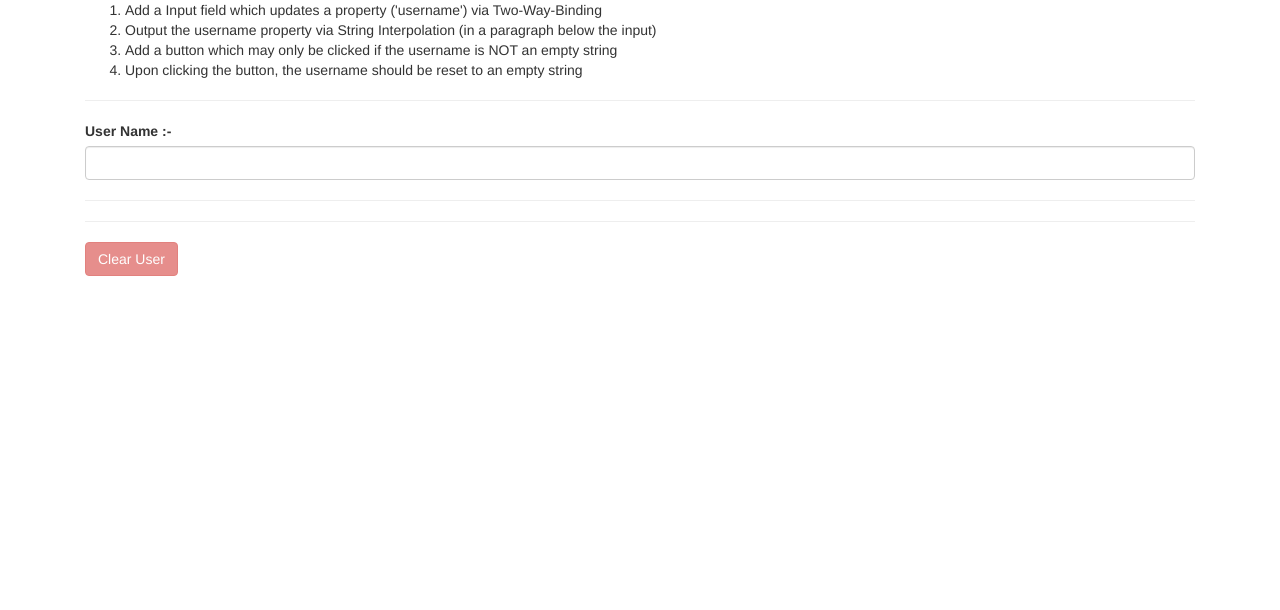
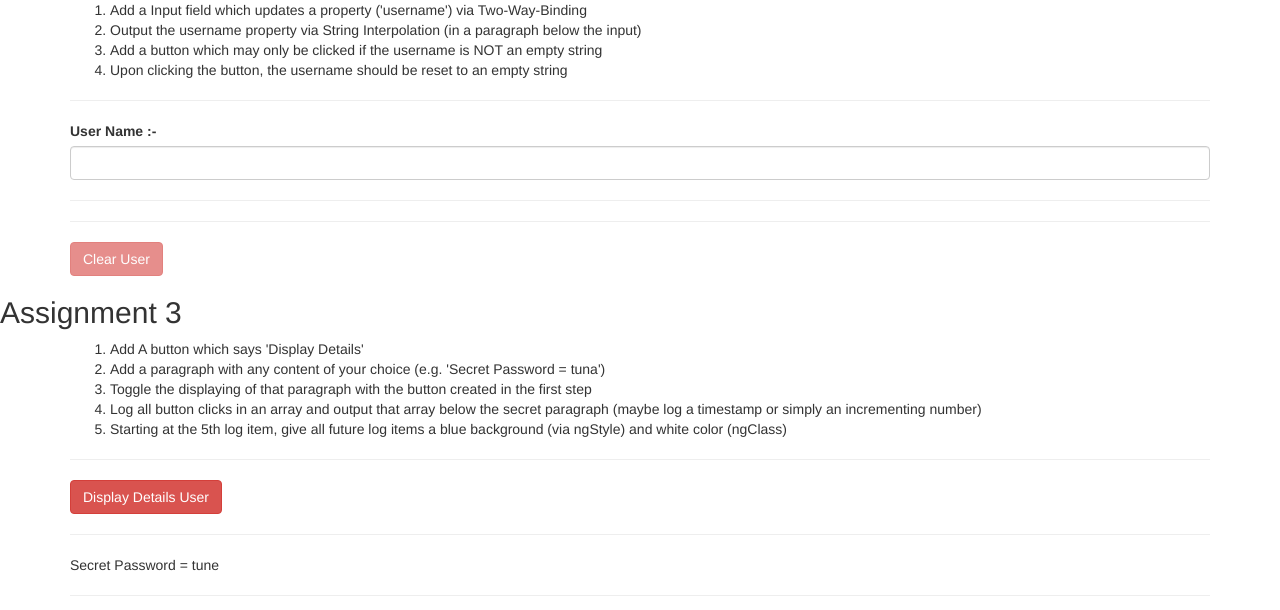
Before and after one commit to cjkrn/Angular-Tutorials, an Angular app: page / in a window 1280 px wide. Shown: the top 610 px of the page. Built offline with nearby package versions, Linux system fonts and the light colour scheme.

Commit message:
started Assignment 3

```diff
--- a/src/app/app.component.html
+++ b/src/app/app.component.html
@@ -1 +1,6 @@
 <app-assignment2></app-assignment2>
+
+
+<h2>Assignment 3</h2>
+
+<app-assignment3></app-assignment3>
--- a/src/app/assignment2/assignment2.component.html
+++ b/src/app/assignment2/assignment2.component.html
@@ -1,5 +1,5 @@
 <div class="container">
-    <div class="roow">
+    <div class="row">
         <div class="col-xs-12">
             <ol>
                 <li>Add a Input field which updates a property ('username') via Two-Way-Binding</li>
--- a/src/app/assignment3/assignment3.component.css
+++ b/src/app/assignment3/assignment3.component.css
@@ -0,0 +1,3 @@
+.fifth{
+    background-color: blue;
+}
--- a/src/app/assignment3/assignment3.component.html
+++ b/src/app/assignment3/assignment3.component.html
@@ -1 +1,29 @@
-<p>assignment3 works!</p>
+<div class="container">
+    <div class="row">
+        <div class="col-xs-12">
+            <ol>
+                <li>Add A button which says 'Display Details'</li>
+                <li>Add a paragraph with any content of your choice (e.g. 'Secret Password = tuna')</li>
+                <li>Toggle the displaying of that paragraph with the button created in the first step</li>
+                <li>Log all button clicks in an array and output that array below the secret paragraph (maybe log a timestamp or simply an incrementing number)</li>
+                <li>Starting at the 5th log item, give all future log items a blue background (via ngStyle) and white color (ngClass)</li>
+            </ol>
+
+            <hr>
+            <button class="btn btn-danger"
+            (click)="DisplayPara()">Display Details User</button>
+            <!-- <input type="text" class="form-control" [(ngModel)]="username"> -->
+            <hr>
+            <p [hidden]="DisplayPara()">
+                Secret Password = tune
+            </p>
+            <ng-template >
+                <p class="fifth" *ngFor="let click of no_of_clicks" >
+                </p>
+            </ng-template>
+
+
+            <hr>
+        </div>
+    </div>
+</div>
--- a/src/app/assignment3/assignment3.component.ts
+++ b/src/app/assignment3/assignment3.component.ts
@@ -7,4 +7,9 @@ import { Component } from '@angular/core';
 })
 export class Assignment3Component {
 
+  no_of_clicks=[]
+
+  DisplayPara(){
+
+  }
 }
```
